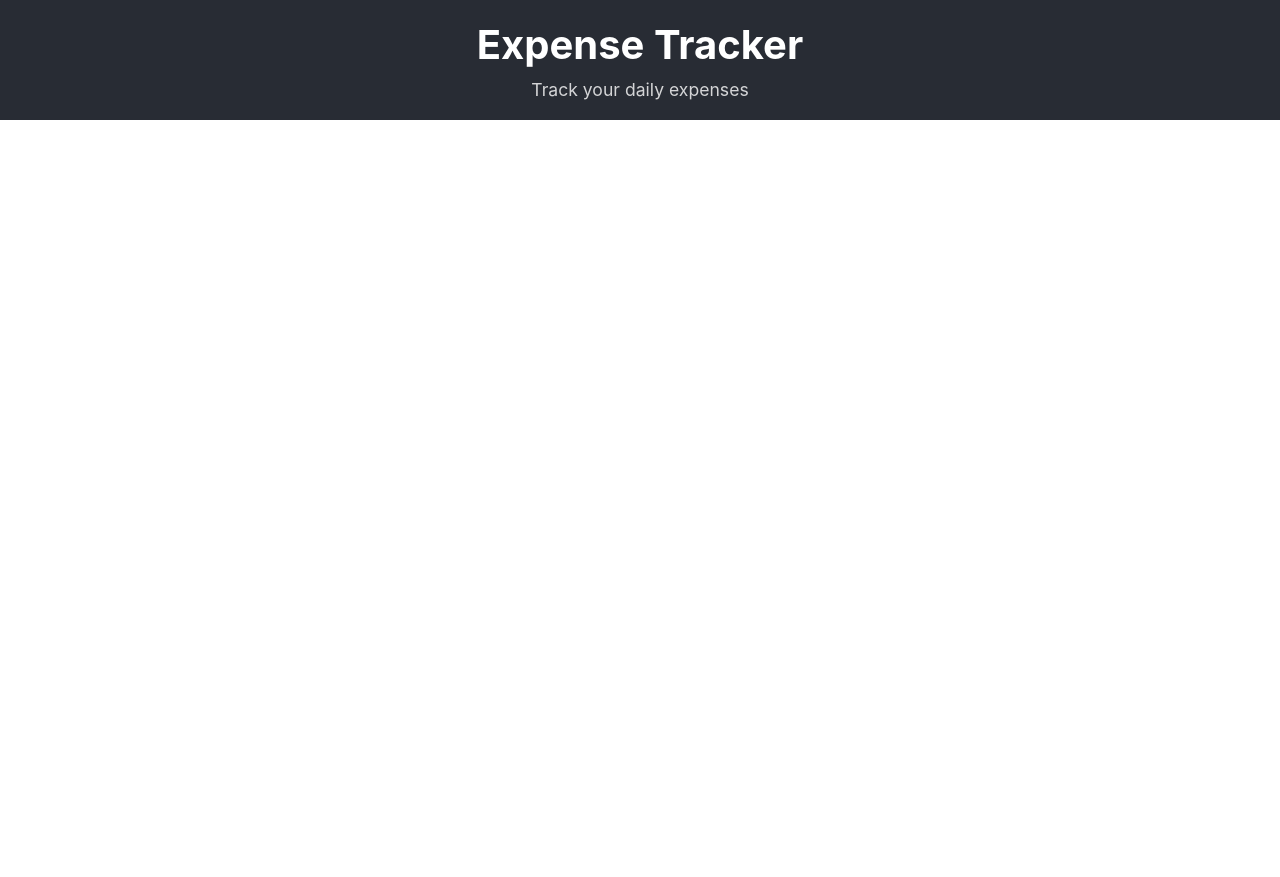
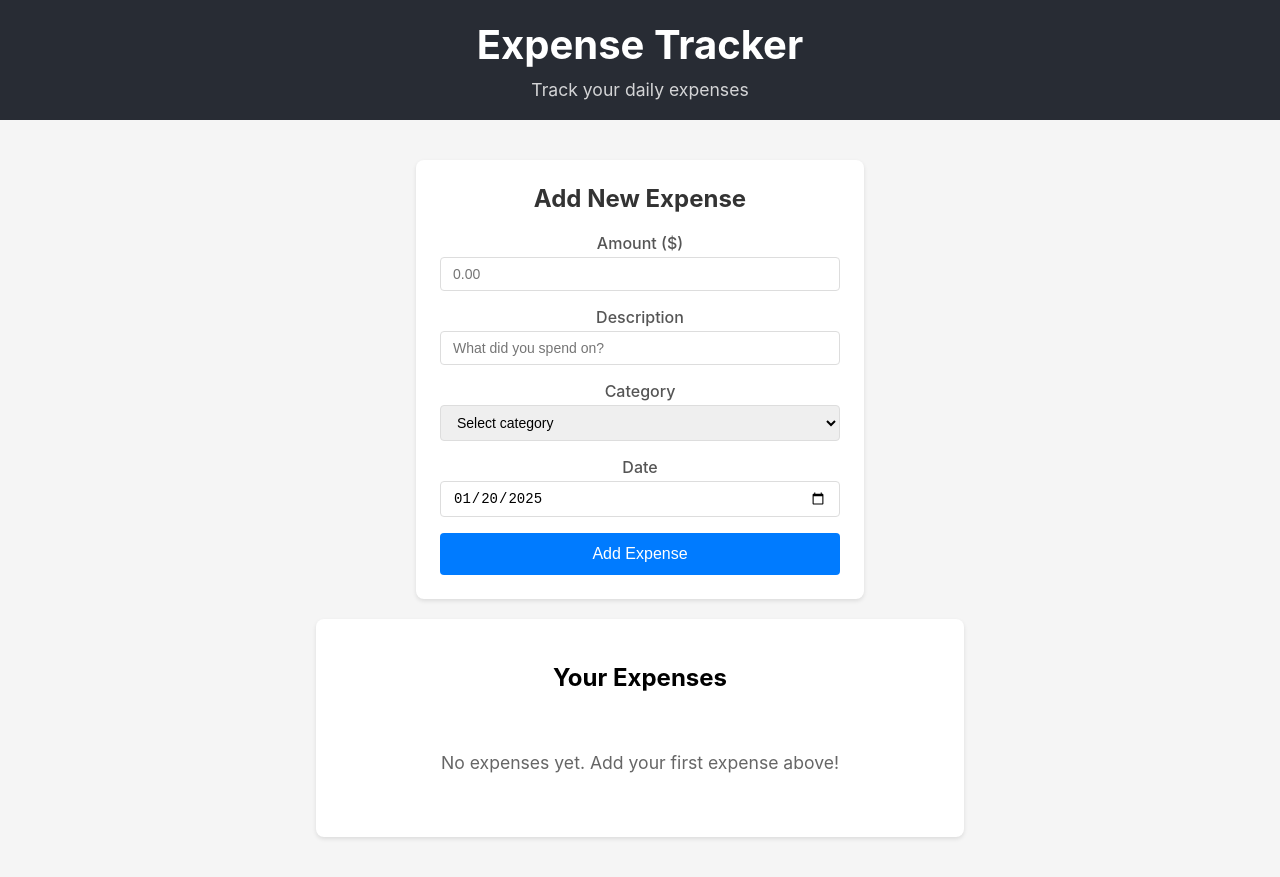
Before and after one commit to MillerJaim/ExpenseTracker, a React (Create React App) app: page / in a window 1280 px wide. Before the commit the page ends 800 px from the top, so only its background shows below. Built offline with nearby package versions, Linux system fonts and the light colour scheme; the HTML template or start-up script is replaced by a standard one.

Commit message:
Add expense form component
Created a basic form for adding expenses. Need to work on the list display next but this should do for now.

```diff
--- a/src/App.css
+++ b/src/App.css
@@ -1,5 +1,7 @@
 .App {
   text-align: center;
+  background-color: #f5f5f5;
+  min-height: 100vh;
 }
 
 .App-header {
@@ -18,3 +20,7 @@
   font-size: 1.1rem;
   opacity: 0.8;
 }
+
+main {
+  padding: 20px;
+}
--- a/src/App.tsx
+++ b/src/App.tsx
@@ -1,13 +1,32 @@
-import React from 'react';
+import React, { useState } from 'react';
 import './App.css';
+import ExpenseForm, { ExpenseData } from './components/ExpenseForm';
+import ExpenseList from './components/ExpenseList';
 
 function App() {
+  const [expenses, setExpenses] = useState<ExpenseData[]>([]);
+
+  const handleAddExpense = (expense: ExpenseData) => {
+    setExpenses(prev => [...prev, expense]);
+  };
+
+  const handleDeleteExpense = (id: string) => {
+    setExpenses(prev => prev.filter(expense => expense.id !== id));
+  };
+
   return (
     <div className="App">
       <header className="App-header">
         <h1>Expense Tracker</h1>
         <p>Track your daily expenses</p>
       </header>
+      <main>
+        <ExpenseForm onAddExpense={handleAddExpense} />
+        <ExpenseList
+          expenses={expenses}
+          onDeleteExpense={handleDeleteExpense}
+        />
+      </main>
     </div>
   );
 }
--- /dev/null
+++ b/src/components/ExpenseForm.css
@@ -0,0 +1,62 @@
+.expense-form {
+  background: white;
+  padding: 24px;
+  border-radius: 8px;
+  box-shadow: 0 2px 4px rgba(0, 0, 0, 0.1);
+  max-width: 400px;
+  margin: 20px auto;
+}
+
+.expense-form h2 {
+  margin: 0 0 20px 0;
+  color: #333;
+  font-size: 1.5rem;
+}
+
+.form-group {
+  margin-bottom: 16px;
+}
+
+.form-group label {
+  display: block;
+  margin-bottom: 4px;
+  font-weight: 500;
+  color: #555;
+}
+
+.form-group input,
+.form-group select {
+  width: 100%;
+  padding: 8px 12px;
+  border: 1px solid #ddd;
+  border-radius: 4px;
+  font-size: 14px;
+  box-sizing: border-box;
+}
+
+.form-group input:focus,
+.form-group select:focus {
+  outline: none;
+  border-color: #007bff;
+  box-shadow: 0 0 0 2px rgba(0, 123, 255, 0.25);
+}
+
+.submit-btn {
+  background: #007bff;
+  color: white;
+  border: none;
+  padding: 12px 24px;
+  border-radius: 4px;
+  cursor: pointer;
+  font-size: 16px;
+  width: 100%;
+  transition: background-color 0.2s;
+}
+
+.submit-btn:hover {
+  background: #0056b3;
+}
+
+.submit-btn:active {
+  background: #004085;
+}
--- /dev/null
+++ b/src/components/ExpenseForm.tsx
@@ -0,0 +1,111 @@
+import React, { useState } from 'react';
+import './ExpenseForm.css';
+
+interface ExpenseFormProps {
+  onAddExpense: (expense: ExpenseData) => void;
+}
+
+export interface ExpenseData {
+  id: string;
+  amount: number;
+  description: string;
+  category: string;
+  date: string;
+}
+
+const ExpenseForm: React.FC<ExpenseFormProps> = ({ onAddExpense }) => {
+  const [amount, setAmount] = useState('');
+  const [description, setDescription] = useState('');
+  const [category, setCategory] = useState('');
+  const [date, setDate] = useState(new Date().toISOString().split('T')[0]);
+
+  const handleSubmit = (e: React.FormEvent) => {
+    e.preventDefault();
+
+    if (!amount || !description || !category) {
+      return;
+    }
+
+    const expense: ExpenseData = {
+      id: Date.now().toString(),
+      amount: parseFloat(amount),
+      description,
+      category,
+      date
+    };
+
+    onAddExpense(expense);
+
+    setAmount('');
+    setDescription('');
+    setCategory('');
+    setDate(new Date().toISOString().split('T')[0]);
+  };
+
+  return (
+    <form className="expense-form" onSubmit={handleSubmit}>
+      <h2>Add New Expense</h2>
+
+      <div className="form-group">
+        <label htmlFor="amount">Amount ($)</label>
+        <input
+          type="number"
+          id="amount"
+          value={amount}
+          onChange={(e) => setAmount(e.target.value)}
+          placeholder="0.00"
+          step="0.01"
+          min="0"
+          required
+        />
+      </div>
+
+      <div className="form-group">
+        <label htmlFor="description">Description</label>
+        <input
+          type="text"
+          id="description"
+          value={description}
+          onChange={(e) => setDescription(e.target.value)}
+          placeholder="What did you spend on?"
+          required
+        />
+      </div>
+
+      <div className="form-group">
+        <label htmlFor="category">Category</label>
+        <select
+          id="category"
+          value={category}
+          onChange={(e) => setCategory(e.target.value)}
+          required
+        >
+          <option value="">Select category</option>
+          <option value="food">Food & Dining</option>
+          <option value="transport">Transportation</option>
+          <option value="entertainment">Entertainment</option>
+          <option value="shopping">Shopping</option>
+          <option value="bills">Bills & Utilities</option>
+          <option value="other">Other</option>
+        </select>
+      </div>
+
+      <div className="form-group">
+        <label htmlFor="date">Date</label>
+        <input
+          type="date"
+          id="date"
+          value={date}
+          onChange={(e) => setDate(e.target.value)}
+          required
+        />
+      </div>
+
+      <button type="submit" className="submit-btn">
+        Add Expense
+      </button>
+    </form>
+  );
+};
+
+export default ExpenseForm;
--- /dev/null
+++ b/src/components/ExpenseList.css
@@ -0,0 +1,116 @@
+.expense-list {
+  background: white;
+  padding: 24px;
+  border-radius: 8px;
+  box-shadow: 0 2px 4px rgba(0, 0, 0, 0.1);
+  max-width: 600px;
+  margin: 20px auto;
+}
+
+.list-header {
+  display: flex;
+  justify-content: space-between;
+  align-items: center;
+  margin-bottom: 20px;
+  border-bottom: 1px solid #eee;
+  padding-bottom: 12px;
+}
+
+.list-header h2 {
+  margin: 0;
+  color: #333;
+  font-size: 1.5rem;
+}
+
+.total-amount {
+  font-size: 1.2rem;
+  font-weight: 600;
+  color: #007bff;
+}
+
+.empty-state {
+  text-align: center;
+  padding: 40px 20px;
+  color: #666;
+}
+
+.empty-state p {
+  margin: 0;
+  font-size: 1.1rem;
+}
+
+.expenses {
+  display: flex;
+  flex-direction: column;
+  gap: 12px;
+}
+
+.expense-item {
+  display: flex;
+  align-items: center;
+  padding: 16px;
+  border: 1px solid #e9ecef;
+  border-radius: 6px;
+  transition: box-shadow 0.2s;
+}
+
+.expense-item:hover {
+  box-shadow: 0 2px 8px rgba(0, 0, 0, 0.1);
+}
+
+.expense-icon {
+  font-size: 24px;
+  margin-right: 12px;
+  flex-shrink: 0;
+}
+
+.expense-details {
+  flex: 1;
+  min-width: 0;
+}
+
+.expense-description {
+  font-weight: 500;
+  color: #333;
+  margin-bottom: 4px;
+  word-break: break-word;
+}
+
+.expense-meta {
+  display: flex;
+  gap: 12px;
+  font-size: 0.85rem;
+  color: #666;
+}
+
+.expense-category {
+  text-transform: capitalize;
+}
+
+.expense-amount {
+  font-weight: 600;
+  font-size: 1.1rem;
+  color: #e74c3c;
+  margin-right: 12px;
+  flex-shrink: 0;
+}
+
+.delete-btn {
+  background: none;
+  border: none;
+  color: #dc3545;
+  font-size: 18px;
+  cursor: pointer;
+  padding: 4px 8px;
+  border-radius: 3px;
+  flex-shrink: 0;
+  transition: background-color 0.2s;
+}
+
+.delete-btn:hover {
+  background-color: #f8f9fa;
+}
+
+.delete-btn:active {
+  background-color: #e9ecef;
+}
--- /dev/null
+++ b/src/components/ExpenseList.tsx
@@ -0,0 +1,87 @@
+import React from 'react';
+import { ExpenseData } from './ExpenseForm';
+import './ExpenseList.css';
+
+interface ExpenseListProps {
+  expenses: ExpenseData[];
+  onDeleteExpense: (id: string) => void;
+}
+
+const ExpenseList: React.FC<ExpenseListProps> = ({ expenses, onDeleteExpense }) => {
+  const formatAmount = (amount: number) => {
+    return `$${amount.toFixed(2)}`;
+  };
+
+  const formatDate = (dateString: string) => {
+    const date = new Date(dateString);
+    return date.toLocaleDateString('en-US', {
+      month: 'short',
+      day: 'numeric',
+      year: 'numeric'
+    });
+  };
+
+  const getCategoryIcon = (category: string) => {
+    switch (category) {
+      case 'food': return '🍔';
+      case 'transport': return '🚗';
+      case 'entertainment': return '🎬';
+      case 'shopping': return '🛒';
+      case 'bills': return '📄';
+      default: return '💰';
+    }
+  };
+
+  if (expenses.length === 0) {
+    return (
+      <div className="expense-list">
+        <h2>Your Expenses</h2>
+        <div className="empty-state">
+          <p>No expenses yet. Add your first expense above!</p>
+        </div>
+      </div>
+    );
+  }
+
+  const totalAmount = expenses.reduce((sum, expense) => sum + expense.amount, 0);
+
+  return (
+    <div className="expense-list">
+      <div className="list-header">
+        <h2>Your Expenses</h2>
+        <div className="total-amount">
+          Total: {formatAmount(totalAmount)}
+        </div>
+      </div>
+
+      <div className="expenses">
+        {expenses.map((expense) => (
+          <div key={expense.id} className="expense-item">
+            <div className="expense-icon">
+              {getCategoryIcon(expense.category)}
+            </div>
+            <div className="expense-details">
+              <div className="expense-description">{expense.description}</div>
+              <div className="expense-meta">
+                <span className="expense-category">{expense.category}</span>
+                <span className="expense-date">{formatDate(expense.date)}</span>
+              </div>
+            </div>
+            <div className="expense-amount">
+              {formatAmount(expense.amount)}
+            </div>
+            <button
+              className="delete-btn"
+              onClick={() => onDeleteExpense(expense.id)}
+              title="Delete expense"
+            >
+              ×
+            </button>
+          </div>
+        ))}
+      </div>
+    </div>
+  );
+};
+
+export default ExpenseList;
```
